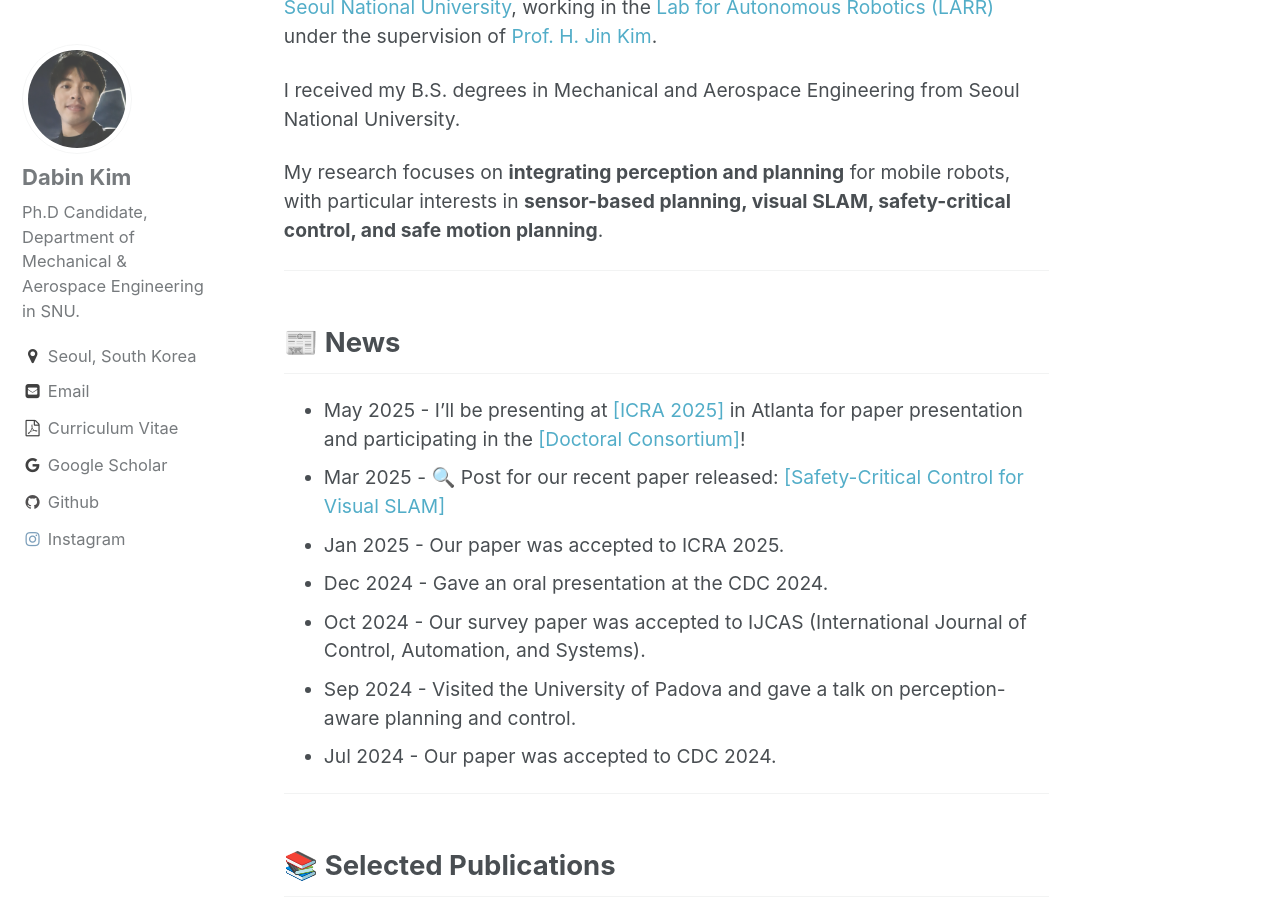
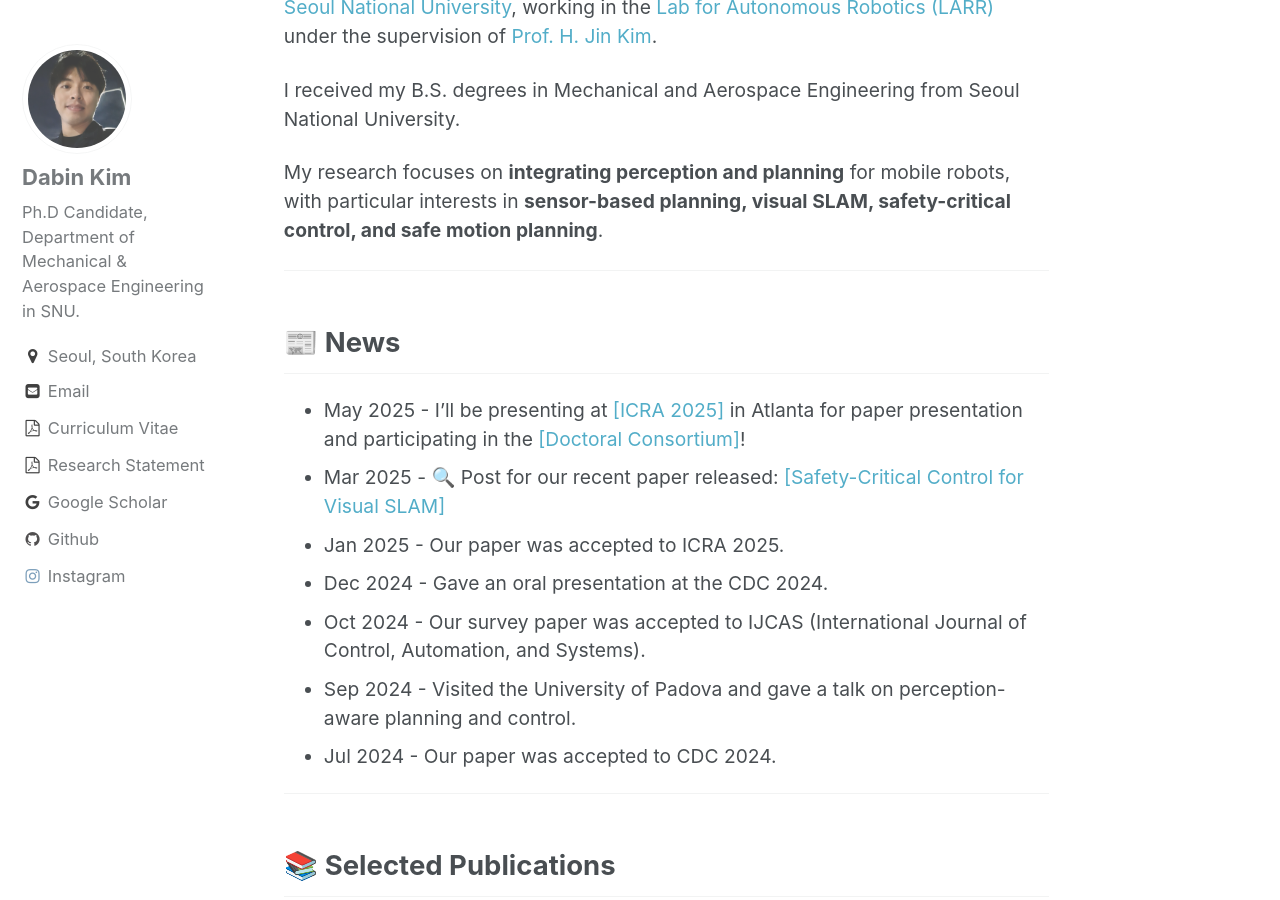
Before and after one commit to dabinkim-LGOM/dabinkim-LGOM.github.io, a Jekyll site: the page built from index.md, in a window 1280 px wide and 900 px high, scrolled down 509 px. Built offline with Jekyll 4.4.1, drawn with Linux system fonts in a browser that asks for light colours.

Commit message:
research statement added

```diff
--- a/_config.yml
+++ b/_config.yml
@@ -110,6 +110,7 @@ author:
   youtube          : #"AeternusLSI"
   resume           : # "JulianStraub_Resume.pdf"
   cv               : "dabinkim_cv.pdf"
+  research_statement : "research_statement.pdf"
 
 
 # Reading Files
--- a/_includes/author-profile.html
+++ b/_includes/author-profile.html
@@ -36,6 +36,9 @@
       {% endif %}
       {% if author.cv %}
         <li><a href="{{ base_path }}/download/{{ author.cv }}"><i class="fa fa-fw fa-file-pdf-o" aria-hidden="true"></i> Curriculum Vitae</a></li>
+      {% endif %}
+      {% if author.research_statement %}
+        <li><a href="{{ base_path }}/download/{{ author.cv }}"><i class="fa fa-fw fa-file-pdf-o" aria-hidden="true"></i> Research Statement</a></li>
       {% endif %}
       {% if author.google_scholar %}
         <li><a href="https://scholar.google.com/citations?user={{ author.google_scholar }}"><i class="fa fa-fw fa-google" aria-hidden="true"></i> Google Scholar</a></li>
```
Also changed, not shown: 1 other file.
